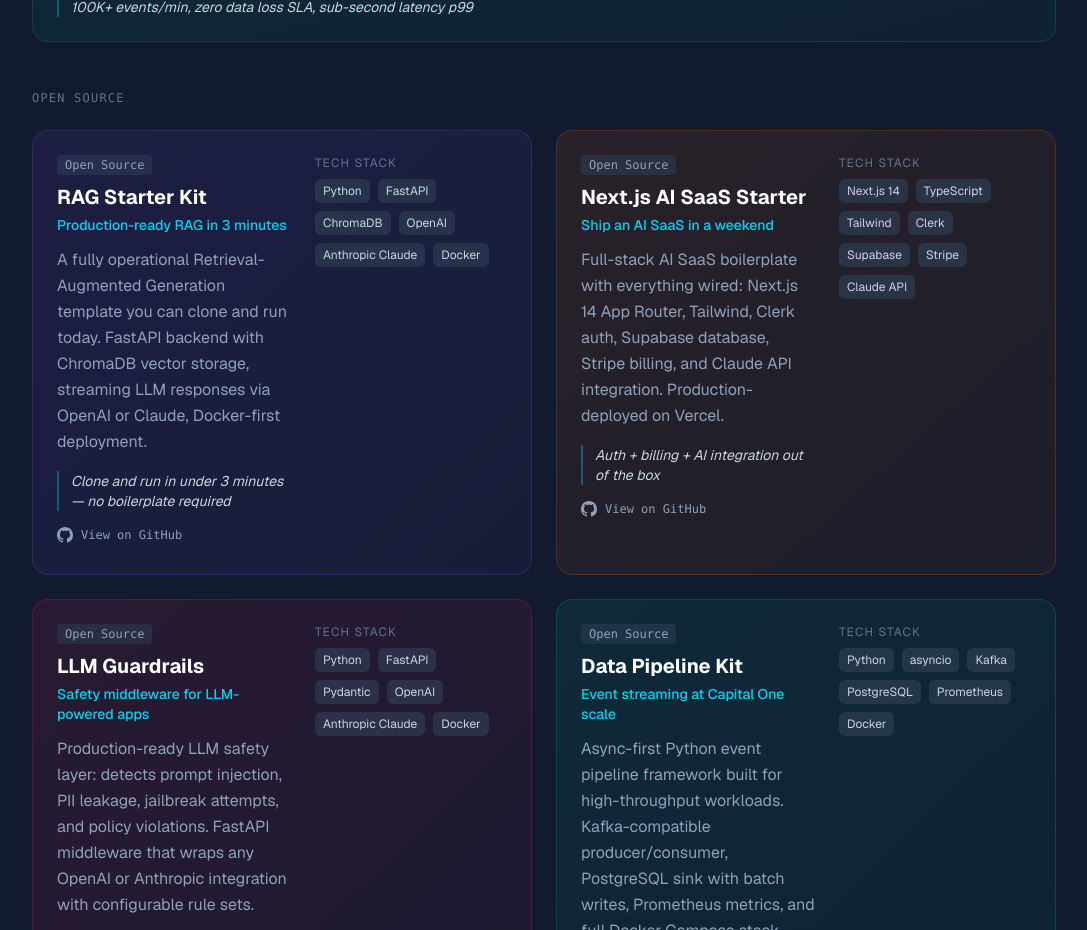
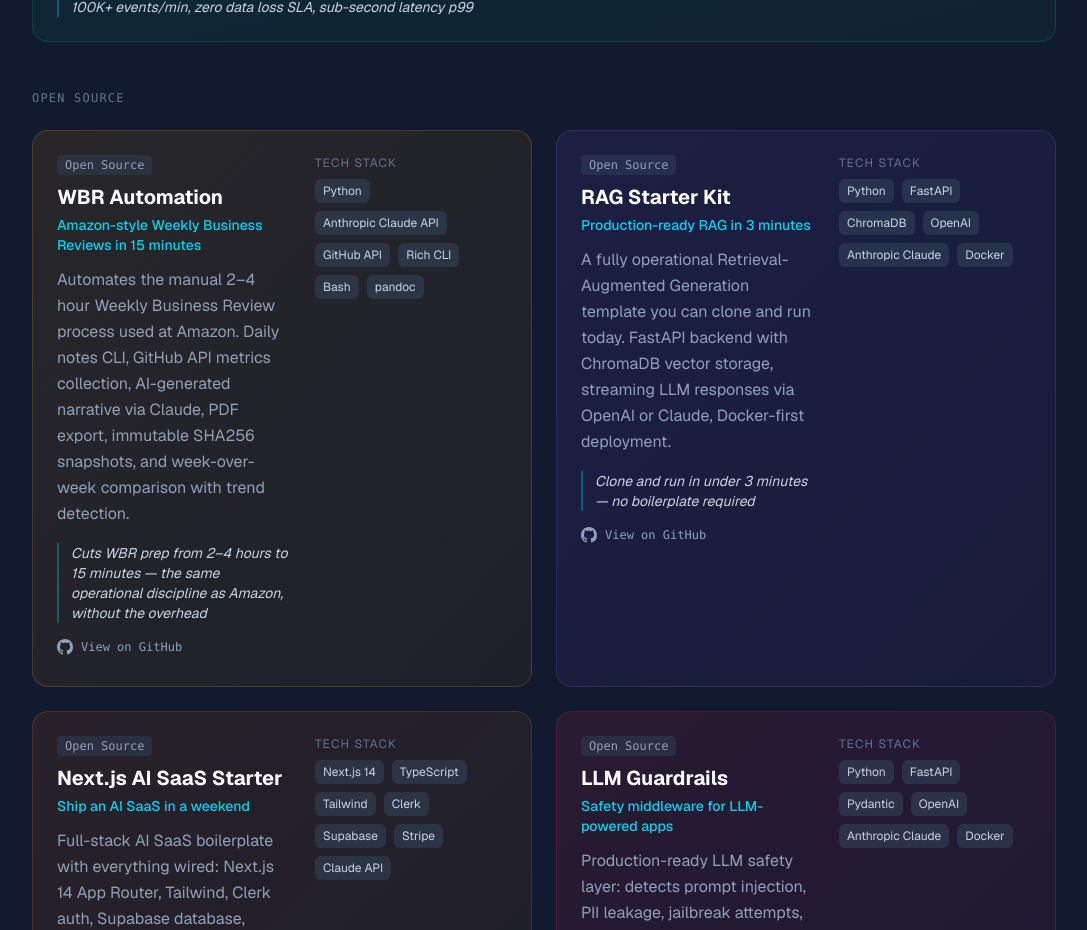
Before and after one commit to Conrady82/conradpreston-portfolio, a Next.js app: page / in a window 1280 px wide. Shown: the part 2620-3550 px from the top of the page, without its empty margins (96-1183 px from the left). Built offline with nearby package versions, Linux system fonts and the light colour scheme.

Commit message:
feat: add WBR Automation to open source projects

```diff
--- a/components/Projects.tsx
+++ b/components/Projects.tsx
@@ -43,6 +43,18 @@
 ];
 
 const openSourceProjects = [
+  {
+    name: "WBR Automation",
+    tagline: "Amazon-style Weekly Business Reviews in 15 minutes",
+    description:
+      "Automates the manual 2–4 hour Weekly Business Review process used at Amazon. Daily notes CLI, GitHub API metrics collection, AI-generated narrative via Claude, PDF export, immutable SHA256 snapshots, and week-over-week comparison with trend detection.",
+    tech: ["Python", "Anthropic Claude API", "GitHub API", "Rich CLI", "Bash", "pandoc"],
+    highlight: "Cuts WBR prep from 2–4 hours to 15 minutes — the same operational discipline as Amazon, without the overhead",
+    color: "from-amber-500/10 to-amber-500/5",
+    border: "border-amber-500/20 hover:border-amber-500/50",
+    tag: "Open Source",
+    github: "https://github.com/Conrady82/wbr-automation",
+  },
   {
     name: "RAG Starter Kit",
     tagline: "Production-ready RAG in 3 minutes",
```
